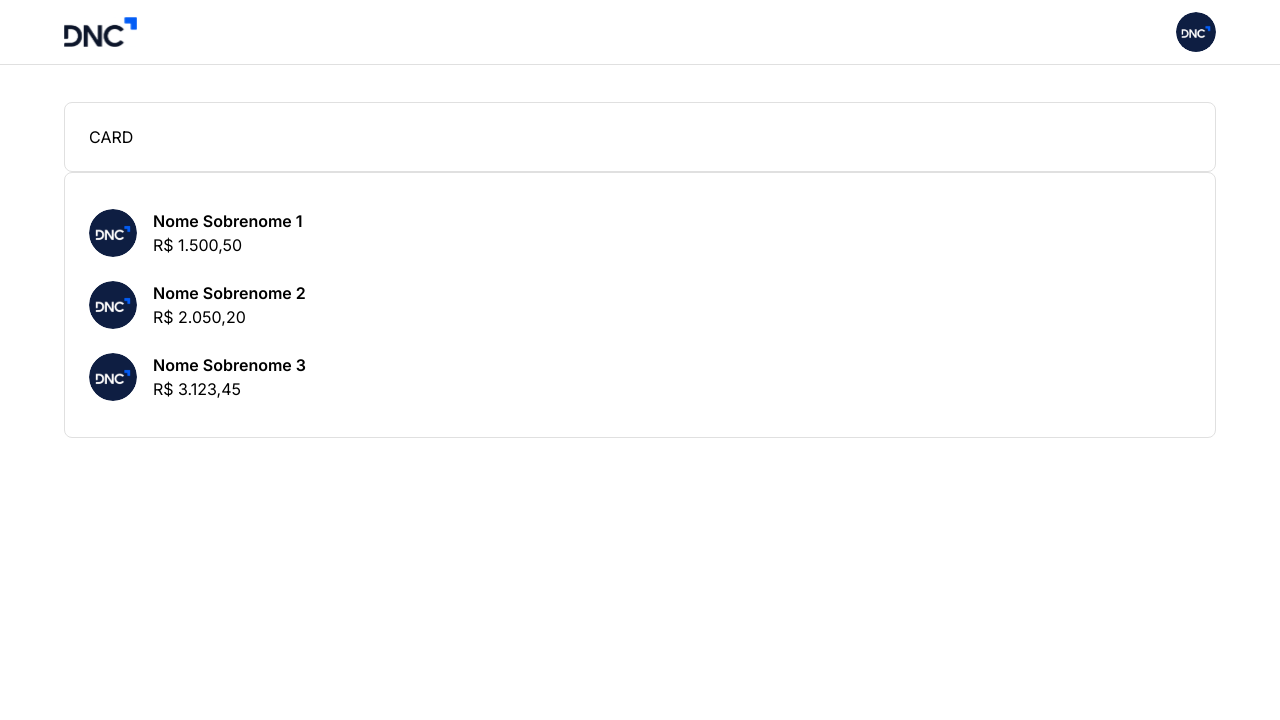
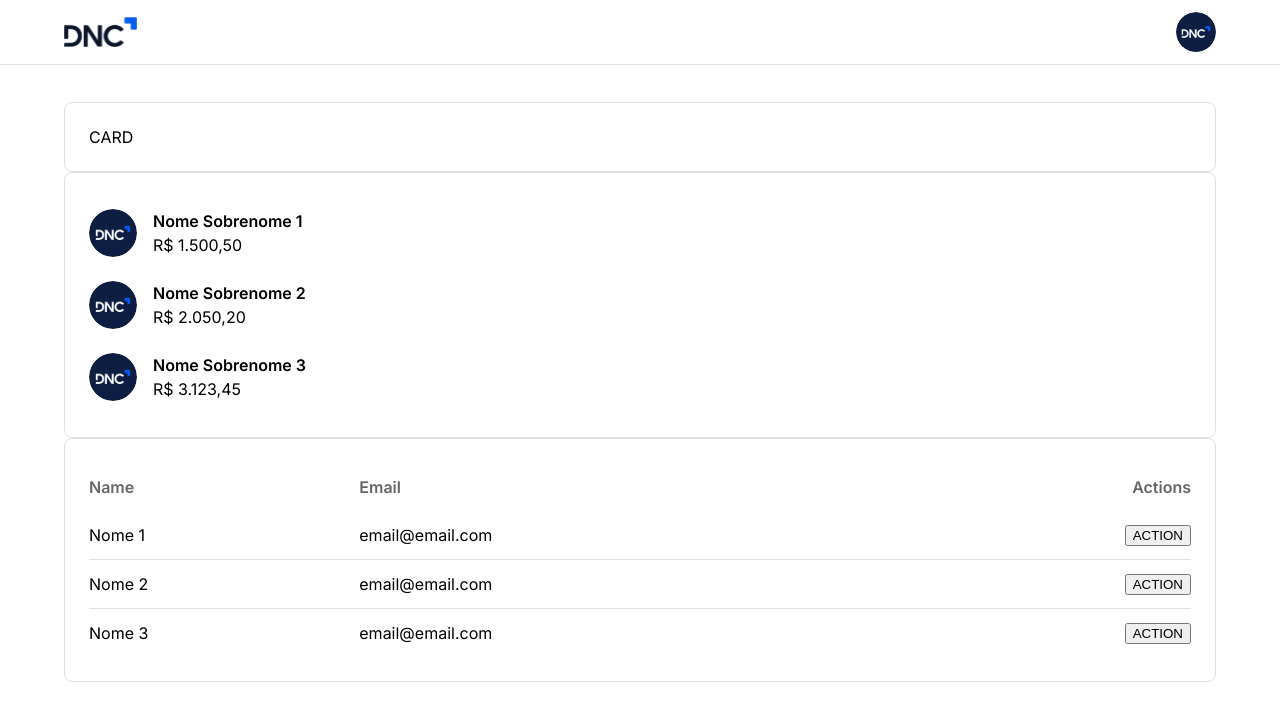
Before and after one commit to azevedo2elve/dnc-sales-dashboard-azevedo, a React (Vite) app: page /home in a window 1280 px wide. Shown: the top 720 px of the page. Built offline with nearby package versions, Linux system fonts and the light colour scheme; a web font is replaced by a local one.

Commit message:
Feat: Table Component

```diff
--- /dev/null
+++ b/src/components/CustomTable.tsx
@@ -0,0 +1,65 @@
+import styled from 'styled-components'
+import { CustomTableProps } from '@/types'
+import { pxToRem } from '@/utils'
+
+const TableWrapper = styled.div`
+  overflow-x: auto;
+  width: 100%;
+  table {
+    width: 100%;
+    border-collapse: collapse;
+
+    th,
+    td {
+      height: ${pxToRem(48)};
+      padding: 0 ${pxToRem(8)} 0 0;
+      text-align: left;
+      &:last-child {
+        text-align: right;
+        padding-right: 0;
+      }
+    }
+
+    th {
+      color: ${({ theme }) => theme.typographies.subtitle};
+      font-weight: 600;
+    }
+
+    tr {
+      border-bottom: ${pxToRem(1)} solid
+        ${({ theme }) => theme.appDefaultStroke};
+      &:last-child {
+        border-bottom: none;
+      }
+    }
+  }
+`
+
+function CustomTable(props: CustomTableProps) {
+  const { headers, rows } = props
+
+  return (
+    <TableWrapper>
+      <table>
+        <thead>
+          <tr>
+            {headers.map((header, index) => (
+              <th key={index}>{header}</th>
+            ))}
+          </tr>
+        </thead>
+        <tbody>
+          {rows.map((row, rowIndex) => (
+            <tr key={rowIndex}>
+              {row.map((cell, cellIndex) => (
+                <td key={cellIndex}>{cell}</td>
+              ))}
+            </tr>
+          ))}
+        </tbody>
+      </table>
+    </TableWrapper>
+  )
+}
+
+export default CustomTable
--- a/src/components/index.ts
+++ b/src/components/index.ts
@@ -1,4 +1,5 @@
 export { default as AvatarList } from './AvatarList'
+export { default as CustomTable } from './CustomTable'
 export { default as FormComponent } from './FormComponent'
 export { default as Header } from './Header'
 export * from './BannerImage'
--- a/src/pages/Home.tsx
+++ b/src/pages/Home.tsx
@@ -1,4 +1,4 @@
-import { AvatarList, CardComponent, Header } from '@/components'
+import { AvatarList, CardComponent, CustomTable, Header } from '@/components'
 import { Container } from '@mui/material'
 import { currencyConverter } from '@/utils'
 
@@ -21,6 +21,27 @@
     },
   ]
 
+  const mockTableData = {
+    headers: ['Name', 'Email', 'Actions'],
+    rows: [
+      [
+        <span>Nome 1</span>,
+        <span>email@email.com</span>,
+        <button>ACTION</button>,
+      ],
+      [
+        <span>Nome 2</span>,
+        <span>email@email.com</span>,
+        <button>ACTION</button>,
+      ],
+      [
+        <span>Nome 3</span>,
+        <span>email@email.com</span>,
+        <button>ACTION</button>,
+      ],
+    ],
+  }
+
   return (
     <>
       <Header />
@@ -29,6 +50,12 @@
         <CardComponent>
           <AvatarList listData={mockListData} />
         </CardComponent>
+        <CardComponent>
+          <CustomTable
+            headers={mockTableData.headers}
+            rows={mockTableData.rows}
+          />
+        </CardComponent>
       </Container>
     </>
   )
--- /dev/null
+++ b/src/types/customTable.d.ts
@@ -0,0 +1,4 @@
+export interface CustomTableProps {
+  headers: string[]
+  rows: React.ReactNode[][]
+}
--- a/src/types/index.ts
+++ b/src/types/index.ts
@@ -1,4 +1,5 @@
 export * from './avatarsList'
+export * from './customTable'
 export * from './theme'
 export * from './typographies'
 export * from './formComponents'
```
